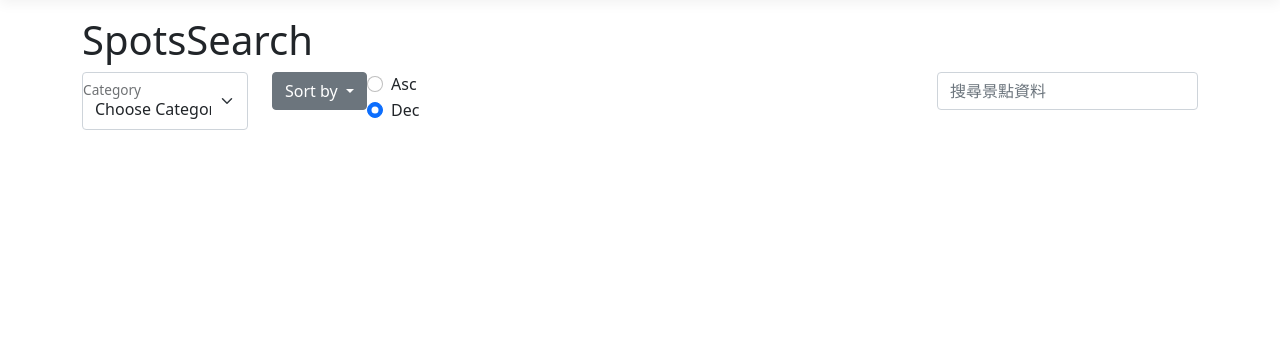
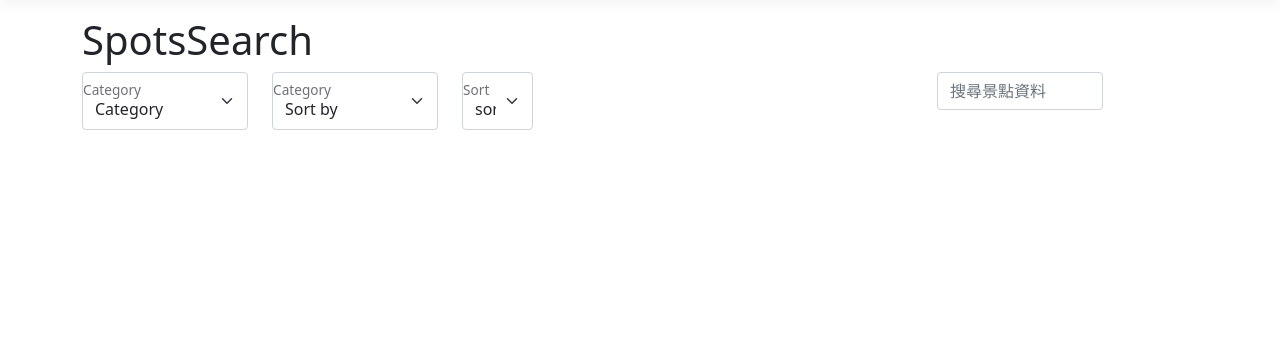
Before and after one commit to Mr9J/AjaxHomework, an ASP.NET Core app: page /Homework/SpotsSearch in a window 1280 px wide. Shown: the part 57-420 px from the top of the page. Run offline with ASP.NET Core 8, Linux system fonts and the light colour scheme; data that the repository does not hold is empty; style sheets or scripts are compiled from the project's sources.

Commit message:
5/25 navbar

```diff
--- a/AjaxHomework/Controllers/ApiController.cs
+++ b/AjaxHomework/Controllers/ApiController.cs
@@ -1,4 +1,5 @@
 using AjaxHomework.Models;
+using AjaxHomework.Services;
 using Microsoft.AspNetCore.Mvc;
 using Microsoft.EntityFrameworkCore;
 using Microsoft.Extensions.Hosting;
@@ -34,13 +35,18 @@ namespace AjaxHomework.Controllers
             return Json(result);
         }
 
+        [HttpPost]
         public IActionResult Register(Member member, IFormFile avatar)
+        {
+            try
             {
                 if (string.IsNullOrEmpty(member.Name))
                 {
                     member.Name = "guest";
                 }
 
+                if (avatar != null)
+                {
                     string uploadPath = Path.Combine(hostEnvironment.WebRootPath, "uploads", avatar.FileName);
                     string info = uploadPath;
                     using (var fileStream = new FileStream(uploadPath, FileMode.Create))
@@ -58,10 +64,23 @@ namespace AjaxHomework.Controllers
 
                     member.FileName = avatar.FileName;
                     member.FileData = imgByte;
+                }
+
+                string hashedPassword = Hash.HashPassword(member.Password!);
+                member.Password = hashedPassword;
+
                 context.Members.Add(member);
                 context.SaveChanges();
 
-            return Content(info, "text/plain", System.Text.Encoding.UTF8);
+                return Ok("註冊成功");
+
+            }
+            catch (Exception ex)
+            {
+                return BadRequest(ex.Message);
+            }
+
+
 
         }
 
@@ -69,7 +88,7 @@ namespace AjaxHomework.Controllers
         {
             var result = (from s in context.Spots
                           join si in context.SpotImages on s.SpotId equals si.SpotId
-                          select new {s.SpotTitle,s.SpotDescription, si.ImagePath});
+                          select new { s.SpotTitle, s.SpotDescription, si.ImagePath });
 
             return Json(result);
         }
--- a/AjaxHomework/Views/Homework/SpotsSearch.cshtml
+++ b/AjaxHomework/Views/Homework/SpotsSearch.cshtml
@@ -6,7 +6,7 @@
 <div class="row mb-3">
     <div class="form-floating col-2">
         <select class="form-select" id="selectCategory">
-            <option selected disabled>Choose Category</option>
+            <option selected disabled>Category</option>
             <option value="1">1</option>
             <option value="2">2</option>
             <option value="3">3</option>
@@ -18,39 +18,31 @@
             <option value="9">9</option>
             <option value="10">10</option>
         </select>
-        <label for="floatingSelect">Category</label>
+        <label for="selectCategory">Category</label>
     </div>
-    <div class="dropdown col-1">
-        <button class="btn btn-secondary dropdown-toggle" type="button" data-bs-toggle="dropdown" aria-expanded="false">
-            Sort by
-        </button>
-        <ul class="dropdown-menu">
-            <li><a class="dropdown-item" href="#" value="spotTitle">Spot Title</a></li>
-            <li><a class="dropdown-item" href="#" value="categoryId">Category Id</a></li>
-            <li><a class="dropdown-item" href="#">None</a></li>
-        </ul>
+    <div class="form-floating col-2">
+        <select class="form-select" id="selectSortBy">
+            <option selected disabled>Sort by</option>
+            <option value="spotTitle">spot title</option>
+            <option value="categoryId">category Id</option>
+        </select>
+        <label for="selectSortBy">Category</label>
     </div>
-    <div class="col-1">
-        <div class="form-check">
-            <input class="form-check-input" type="radio" name="flexRadioDefault" id="radio1">
-            <label class="form-check-label" for="flexRadioDefault1">
-                Asc
-            </label>
+    <div class="form-floating col-1">
+        <select class="form-select" id="selectSortType">
+            <option selected disabled>sort type</option>
+            <option value="asc">asc</option>
+            <option value="dec">dec</option>
+        </select>
+        <label for="selectSortType">Sort</label>
     </div>
-        <div class="form-check">
-            <input class="form-check-input" type="radio" name="flexRadioDefault" id="radio2" checked>
-            <label class="form-check-label" for="flexRadioDefault2">
-                Dec
-            </label>
-        </div>
-    </div>
-    <div class="col-5">
+    <div class="col-4">
         <nav>
             <ul class="pagination" id="selectPage">
             </ul>
         </nav>
     </div>
-    <div class="col-3">
+    <div class="col-2">
         <input type="search" placeholder="搜尋景點資料" class="form-control" id="inputSearch" />
     </div>
 </div>
@@ -67,8 +59,9 @@
         const selectPage = document.getElementById("selectPage");
         const selectCategory = document.getElementById("selectCategory");
         const inputSearch = document.getElementById("inputSearch");
-        const radio1= document.getElementById("radio1");
-        const radio2 = document.getElementById("radio2");
+        const selectSortBy = document.getElementById("selectSortBy");
+        const selectSortType=document.getElementById("selectSortType")
+
 
         const searchData = {
             "categoryId": 0,
@@ -96,15 +89,16 @@
             loadSpots();
         })
 
-        radio1.addEventListener('change', (e) => {
-            if (e.target.checked) {
-                searchData.sortType = "asc";
+        selectSortBy.addEventListener('change', (e) => {
+            searchData.sortBy = e.target.value;
             loadSpots();
-            } else {
-                searchData.sortType = "desc";
+        })
+
+        selectSortType.addEventListener('change', (e) => {
+            searchData.sortType = e.target.value;
             loadSpots();
-            }
         })
+
 
         const loadSpots = async () => {
             const url = `@Url.Content("~/api/SearchSpots")`
```
Also changed, not shown: AjaxHomework/Services/Hash.cs (added, +50 -0 lines), AjaxHomework/Views/Homework/Register.cshtml (+83 -7 lines), 1 other file. Lines whose indentation alone changed are shown as unchanged.
